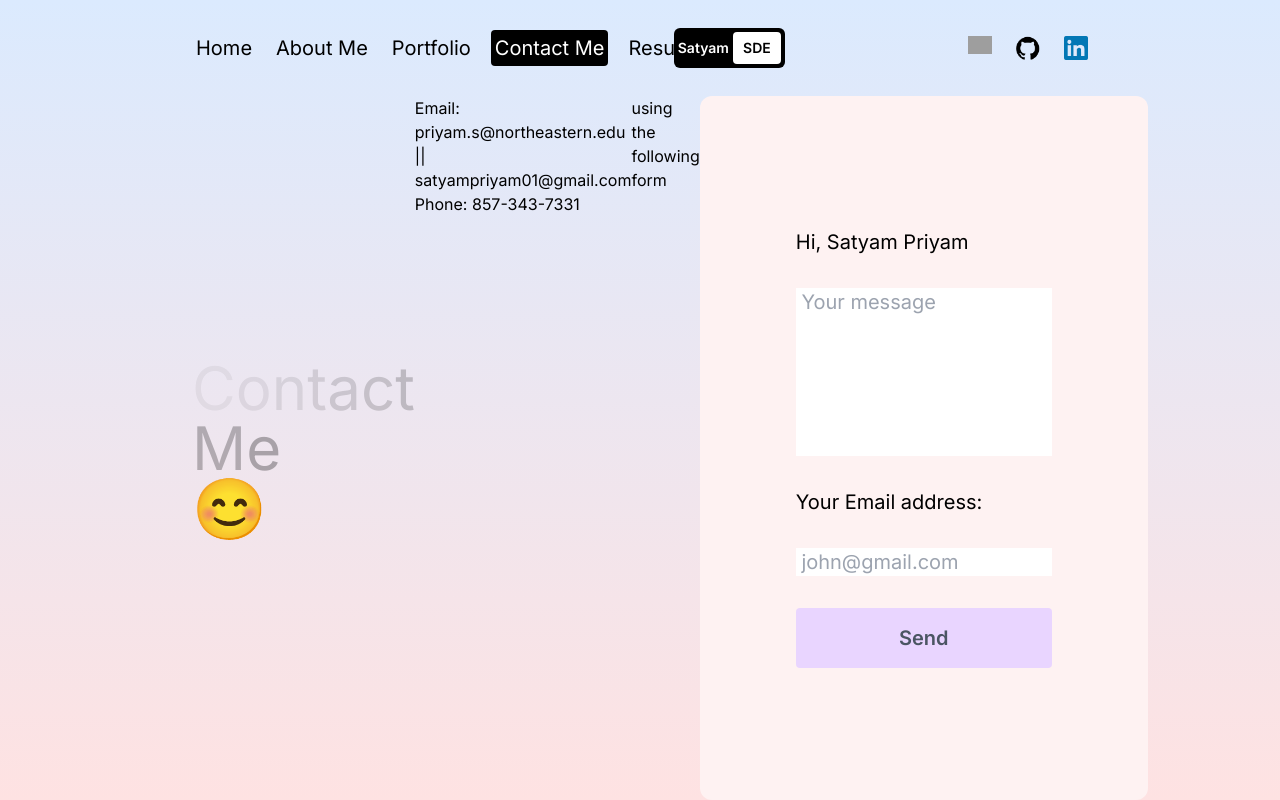
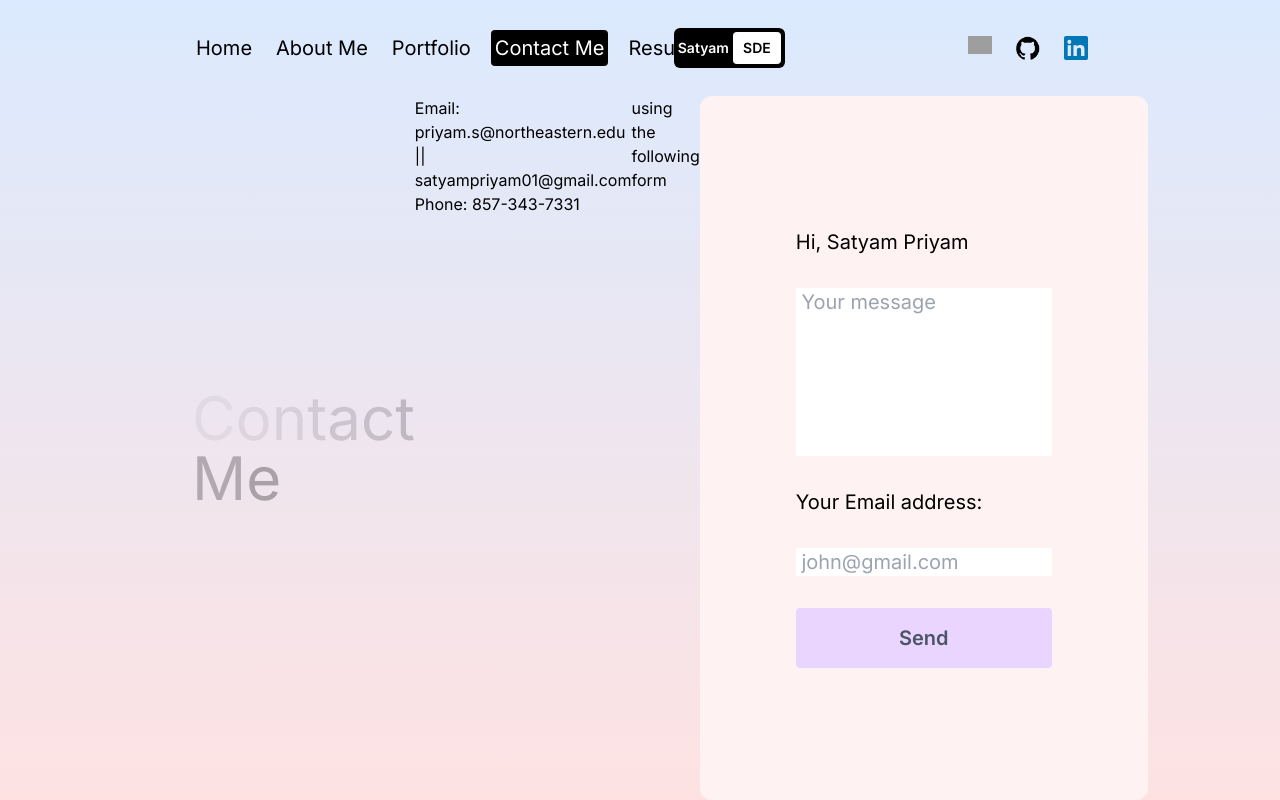
Before and after one commit to satryampriyam01/PortfolioSite, a Next.js app: page /contact in a window 1280 px wide. Built offline with nearby package versions, Linux system fonts and the light colour scheme; grey boxes are pictures that could not be loaded.

Commit message:
Update page.jsx

```diff
--- a/src/app/contact/page.jsx
+++ b/src/app/contact/page.jsx
@@ -58,9 +58,7 @@ const ContactPage = () => {
                 {letter}
               </motion.span>
             ))}
-            <h1>
-            😊
-              </h1>
+
           </div>
         </div>
         {/* FORM CONTAINER */}
```
